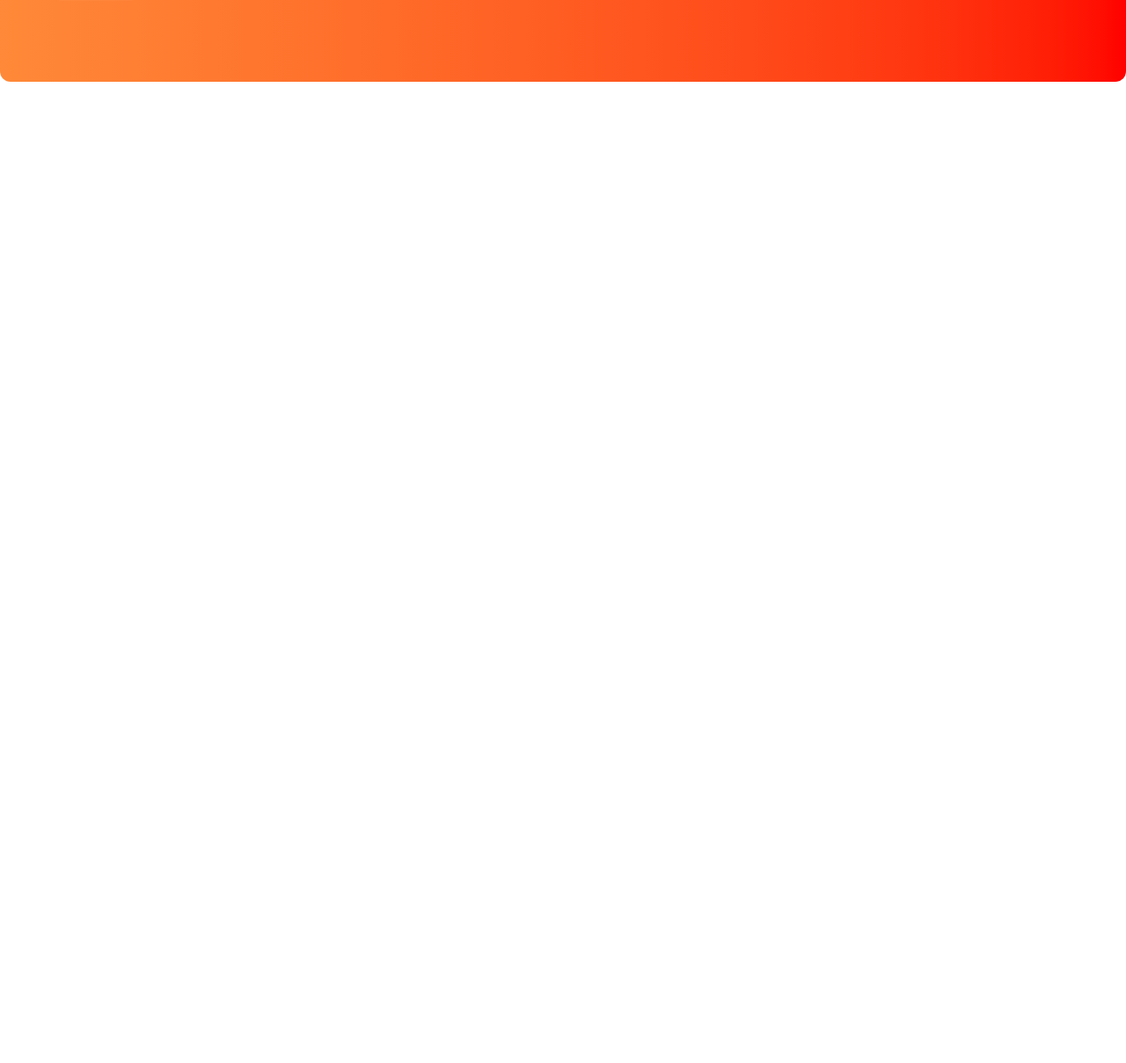
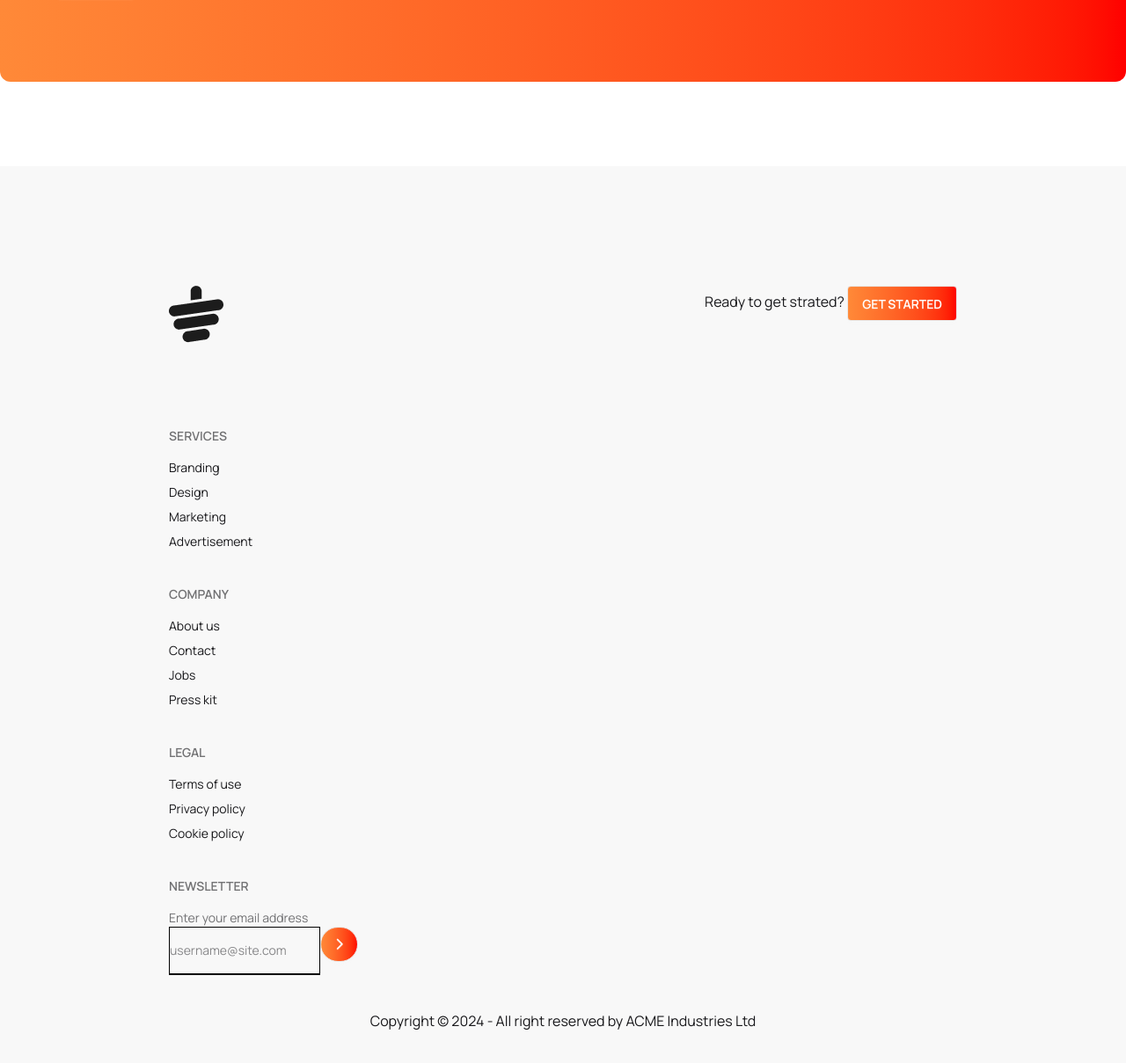
Before and after one commit to Tanvir-Hamid/tea-house, a plain HTML site: page index.html in a window 1280 px wide. Shown: the part 2248-3457 px from the top of the page at 88% size. Before the commit the page ends 2437 px from the top, so only its background shows below. Drawn offline with nearby package versions, Linux system fonts and the light colour scheme.

Commit message:
Footer done

```diff
--- a/index.html
+++ b/index.html
@@ -172,6 +172,58 @@
     </section>
   </main>
 
+ <!-- Footer -->
+
+  <footer class="px-48 py-10 bg-base-200 text-base-content">
+    <div class="flex justify-between my-24">
+      <img src="images/cup.png" alt="">
+      <p>
+        <span>Ready to get strated?</span>
+        <button class="btn bg-gradient-to-r from-[#FF8938] to-[#F00] text-white">GET STARTED</button>
+      </p>
+    </div>
+    <div class="footer">
+      <nav>
+        <h6 class="footer-title">Services</h6>
+        <a class="link link-hover">Branding</a>
+        <a class="link link-hover">Design</a>
+        <a class="link link-hover">Marketing</a>
+        <a class="link link-hover">Advertisement</a>
+      </nav>
+      <nav>
+        <h6 class="footer-title">Company</h6>
+        <a class="link link-hover">About us</a>
+        <a class="link link-hover">Contact</a>
+        <a class="link link-hover">Jobs</a>
+        <a class="link link-hover">Press kit</a>
+      </nav>
+      <nav>
+        <h6 class="footer-title">Legal</h6>
+        <a class="link link-hover">Terms of use</a>
+        <a class="link link-hover">Privacy policy</a>
+        <a class="link link-hover">Cookie policy</a>
+      </nav>
+      <form>
+        <h6 class="footer-title">Newsletter</h6>
+        <fieldset class="form-control w-80">
+          <label class="label">
+            <span class="label-text">Enter your email address</span>
+          </label>
+          <div class="join">
+            <input type="text" placeholder="username@site.com"
+              class="py-4 bg-transparent border-b-2 border-black outline-none" />
+            <button class="btn bg-gradient-to-r from-[#FF8938] to-[#F00] rounded-full text-white">
+              <i class="fa-solid fa-chevron-right"></i>
+            </button>
+          </div>
+        </fieldset>
+      </form>
+    </div>
+    <aside class="mt-10 text-center">
+      <p>Copyright © 2024 - All right reserved by ACME Industries Ltd</p>
+    </aside>
+  </footer>
+
 
 </body>
 </html>
```
